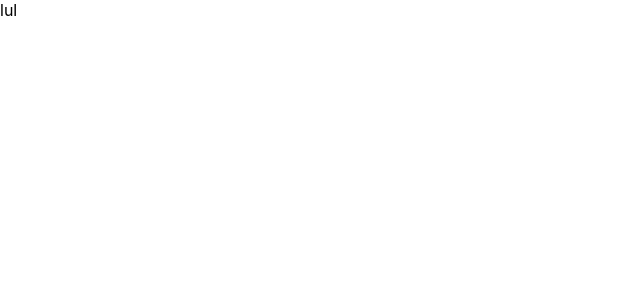
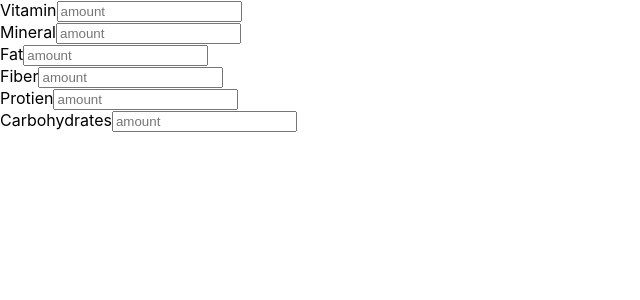
Before and after one commit to ishwantsingh/NutriCheck, a React (Create React App) app in the folder nutricheck/: page / in a window 1280 px wide. Shown: the top 300 px of the page, without its empty margins (0-640 px from the left). Built offline with nearby package versions, Linux system fonts and the light colour scheme.

Commit message:
feat: Options.js created with inputs. Route to it added on App.js.

```diff
--- a/nutricheck/src/App.js
+++ b/nutricheck/src/App.js
@@ -1,19 +1,15 @@
 import React from "react";
 import { Route } from "react-router-dom";
+import Options from "../src/components/Options";
 import "./App.css";
 
 class App extends React.Component {
   render() {
     return (
       <div>
-        lul
         {/* <Headbar /> */}
         <div>
-          {/* <Route
-                exact
-                path="./"
-                render
-               /> */}
+          <Route path="/" component={Options} />
         </div>
       </div>
     );
--- a/nutricheck/src/components/Options.js
+++ b/nutricheck/src/components/Options.js
@@ -0,0 +1,41 @@
+import React from "react";
+import styled from "styled-components";
+
+const StyledContainer = styled.div`
+  width: 100%;
+  height: 100%;
+`;
+class Options extends React.Component {
+  render() {
+    return (
+      <StyledContainer>
+        <div>
+          <span>Vitamin</span>
+          <input placeholder="amount" />
+        </div>
+        <div>
+          <span>Mineral</span>
+          <input placeholder="amount" />
+        </div>
+        <div>
+          <span>Fat</span>
+          <input placeholder="amount" />
+        </div>
+        <div>
+          <span>Fiber</span>
+          <input placeholder="amount" />
+        </div>
+        <div>
+          <span>Protien</span>
+          <input placeholder="amount" />
+        </div>
+        <div>
+          <span>Carbohydrates</span>
+          <input placeholder="amount" />
+        </div>
+      </StyledContainer>
+    );
+  }
+}
+
+export default Options;
```
Also changed, not shown: nutricheck/src/components/config/fbConfig.js (added, +18 -0 lines).
